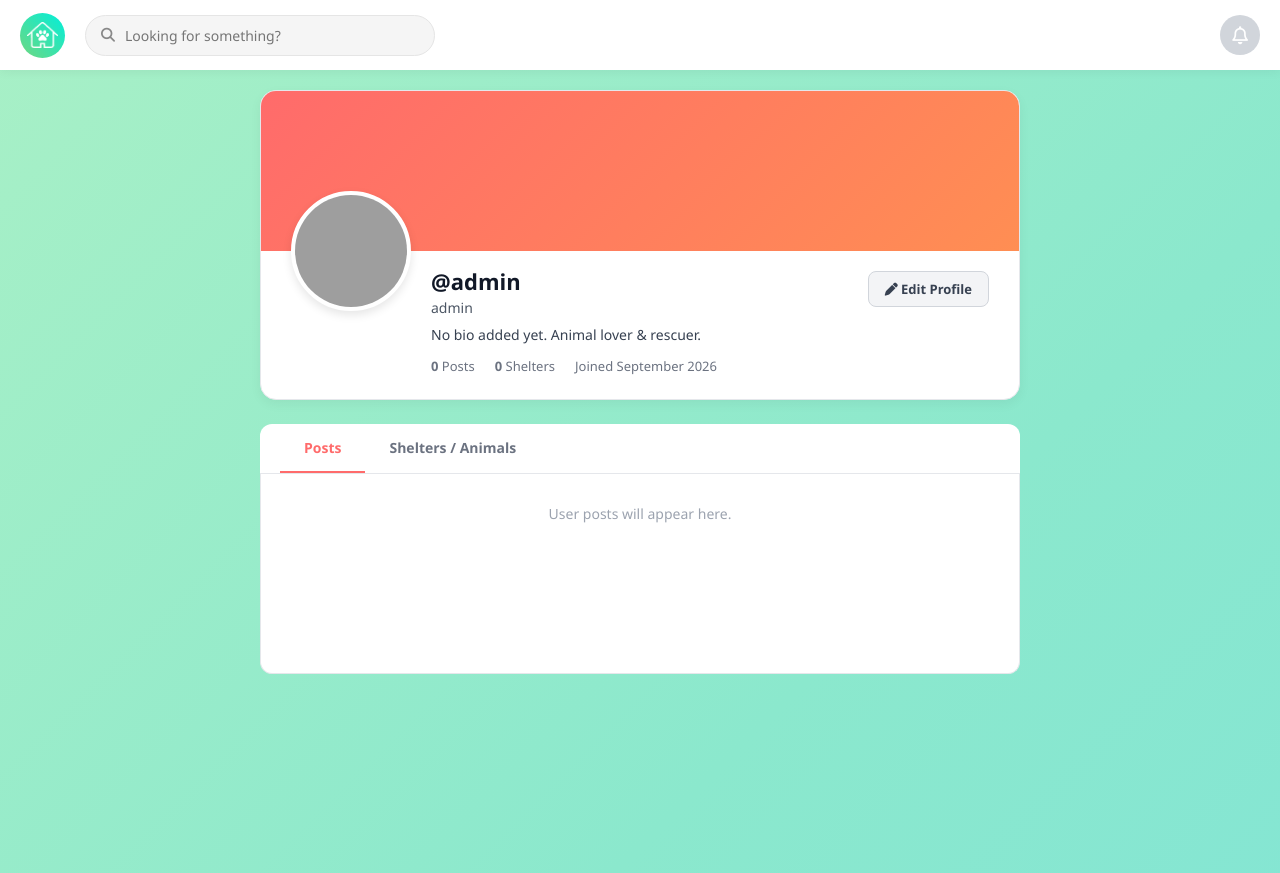
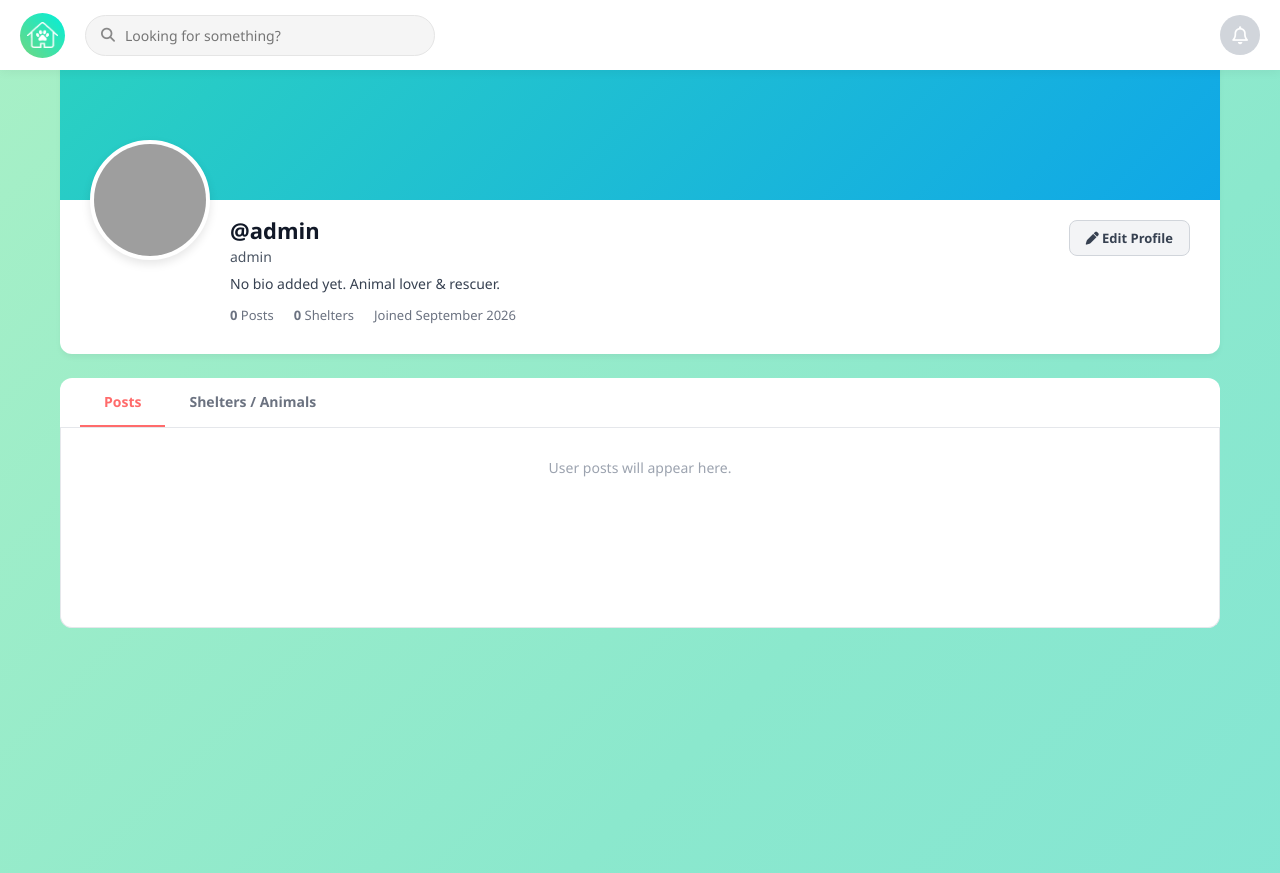
Before and after one commit to lekotwardenz/FurAdoption_Final, a Django app: page /profile/admin/ in a window 1280 px wide. Shown: the top 873 px of the page. Run offline with Django 5.2, Linux system fonts and the light colour scheme; data comes from the database, SQL or seed files in the repository; data that the repository does not hold is empty; grey boxes are pictures that could not be loaded.

Commit message:
Update edit profile navbar. Fixed clipping issue

```diff
--- a/FurAdoption/apps/core/static/core/profile.css
+++ b/FurAdoption/apps/core/static/core/profile.css
@@ -1,29 +1,42 @@
 /* Profile Page Specific Styles */
 body {
     background-color: #f9fafb;
+    overflow-x: hidden; /* Prevents horizontal scrolling from full-width elements */
 }
 
+/* Page container */
 .profile-main {
-    max-width: 800px;
-    margin: 90px auto 40px auto;
-    padding: 0 20px;
+    width: 100%;
+    max-width: 1200px;
+    margin: 0 auto;
+    padding: 0 20px 40px 20px;
 }
 
-.profile-header-card {
-    background: #ffffff;
-    border-radius: 16px;
-    box-shadow: 0 4px 12px rgba(0, 0, 0, 0.05);
-    overflow: hidden;
-    border: 1px solid #e5e7eb;
+/* Full-width banner that breaks out of the container gracefully */
+.profile-banner {
+    width: 100vw;
+    height: 180px;
+    background: linear-gradient(135deg, #2dd4bf 0%, #0ea5e9 100%);
+    position: relative;
+    left: 50%;
+    right: 50%;
+    margin-left: -50vw;
+    margin-right: -50vw;
+    margin-top: 20px;
 }
 
-.profile-banner {
-    height: 160px;
-    background: linear-gradient(135deg, #ff6b6b, #ff8e53);
+/* The white profile header card */
+.profile-header-card {
+    position: relative;
+    background: #fff;
+    border-radius: 0 0 12px 12px;
+    box-shadow: 0 4px 6px -1px rgba(0, 0, 0, 0.05);
+    margin-top: 0;
+    overflow: hidden;
 }
 
 .profile-info-section {
-    padding: 0 30px 24px 30px;
+    padding: 0 30px 30px 30px;
     position: relative;
     display: flex;
     justify-content: space-between;
--- a/FurAdoption/apps/core/templates/core/profile.html
+++ b/FurAdoption/apps/core/templates/core/profile.html
@@ -33,7 +33,7 @@
     <!-- Main Profile Container -->
     <main class="profile-main">
         <!-- Profile Header Card -->
-        <div class="profile-header-card">
+        <div class="profile-header-card view-profile-card">
             <div class="profile-banner"></div>
             <div class="profile-info-section">
                 <div class="profile-avatar-large-container">
```
Also changed, not shown: FurAdoption/apps/core/templates/core/edit_profile.html (+9 -3 lines).
